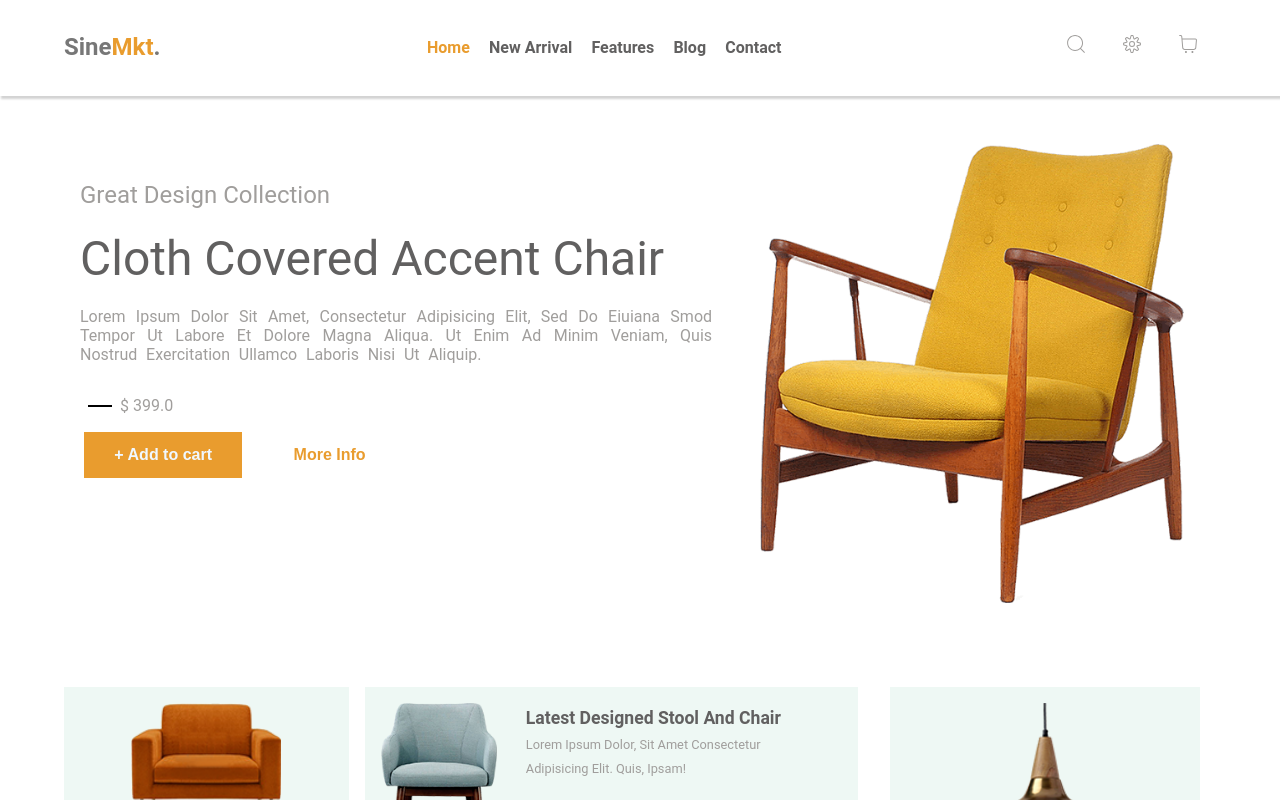
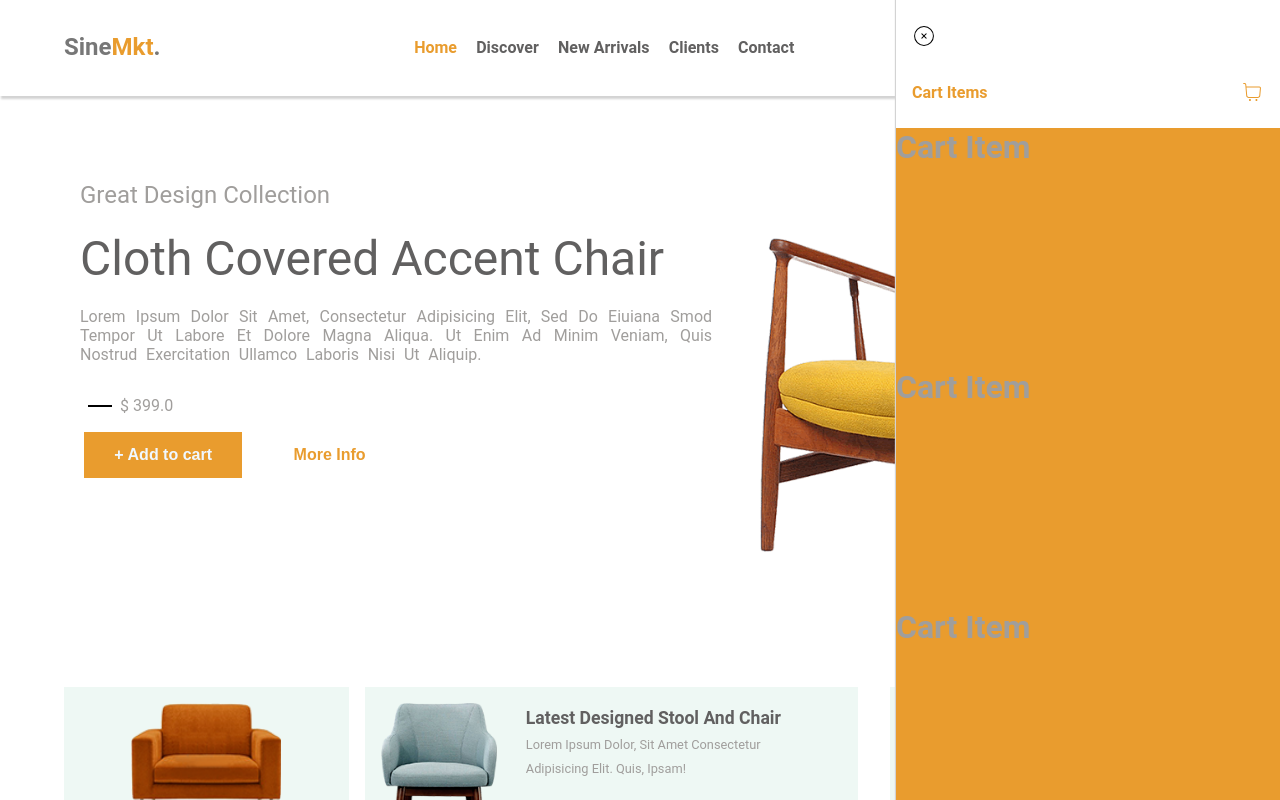
Before and after one commit to Ajaykumaraw/SineMKT-Furniture, a React (Create React App) app: page / in a window 1280 px wide. Both pictures are taken after a click on the element 1188 px from the left and 48 px from the top of the page. Shown: the top 800 px of the page. Built offline with nearby package versions, Linux system fonts and the light colour scheme.

Commit message:
cart-secton added

```diff
--- a/src/App.css
+++ b/src/App.css
@@ -1,8 +1,10 @@
+.App{
+  position: relative;
+}
+
 .header{
   position: fixed;
 }
-
-
 
 @keyframes App-logo-spin {
   from {
--- a/src/App.js
+++ b/src/App.js
@@ -1,11 +1,16 @@
 import './App.css';
+import { useState } from 'react';
+import Cart from './components/CartSection/Cart';
 import {Header,WelcomeHero,DiscoverMore,NewArrivalSection,DianingTableSection
 ,FeaturedProducts,Blog,Clients,Footer} from './components/index';
 
 function App() {
+  const[cartOpen,setCartOpen] = useState(false);
+    console.log(cartOpen);
   return (
     <div className="App">
-      <Header className="header"/>
+      <Header setCartOpen={setCartOpen} className="header"/>
+      {cartOpen?<Cart setCartOpen={setCartOpen} className='cart'/>:''}
       <WelcomeHero/>
       <DiscoverMore/>
       <NewArrivalSection/>
--- /dev/null
+++ b/src/components/CartSection/Cart.jsx
@@ -0,0 +1,33 @@
+import React from 'react';
+import './cart.css';
+import {CiShoppingCart,CiCircleRemove} from 'react-icons/ci';
+import CartItem from './ItemInCart/CartItem';
+
+
+const Cart = ({setCartOpen}) => {
+  return (
+    <div className='app__cart'>
+        <div className="app__cart-header">
+            <div className="app__cart-closeIcon">
+                <CiCircleRemove className='app__cart-close' onClick={()=>setCartOpen(false)}/>
+            </div>
+            <div className="app__cart-header-content">
+                     <h1>Cart Items</h1>
+                     <CiShoppingCart className='cartIcon'/>
+            </div>
+        </div>
+        <div className='app__cart_item-section'>
+            <CartItem/>
+            <CartItem/>
+            <CartItem/>
+            <CartItem/>
+            <CartItem/>
+        </div>
+        <div className='app__cart_checkout-section'>
+
+        </div>
+    </div>
+  )
+}
+
+export default Cart
--- /dev/null
+++ b/src/components/CartSection/ItemInCart/CartItem.jsx
@@ -0,0 +1,13 @@
+import React from 'react';
+import './cartItem.css';
+
+
+function CartItem() {
+  return (
+    <div className='cart__item'>
+        <h1>cart item</h1>
+    </div>
+  )
+}
+
+export default CartItem
--- /dev/null
+++ b/src/components/CartSection/ItemInCart/cartItem.css
@@ -0,0 +1,5 @@
+.cart__item{
+    width: 100%;
+    height: 15rem;
+    background: var(--font-color);
+}
--- /dev/null
+++ b/src/components/CartSection/cart.css
@@ -0,0 +1,59 @@
+.app__cart{
+    width: 30%;
+    height: 100vh;
+    background: rgb(255, 255, 255);
+    top:0;
+    right: 0;
+    z-index: 300;
+    position: fixed;
+    animation: OpenCart 500ms;
+    box-shadow: 1px 1px 1px 2px lightgray;
+    overflow-y: scroll;
+}
+.app__cart-header{
+    width: 100%;
+    height: 16%;
+    font-size: .5rem;
+    box-shadow: 2px 1px 1px lightgray;
+    display: flex;
+    flex-direction: column;
+    align-items: flex-start;
+    justify-content: space-around;
+    padding: 1rem;
+    color: var(--font-color);
+    cursor: pointer;
+}
+.app__cart-closeIcon{
+    display: flex;
+    align-items: flex-start;
+    font-size: 1.5rem;
+    margin-bottom: 1rem;
+    color: black;
+}
+.app__cart-header-content{
+    width: 100%;
+    display: flex;
+    align-items: center;
+    justify-content: space-between;
+}
+.cartIcon{
+    font-size: 1.5rem;
+
+}
+.app__cart_item-section{
+    width: 100%;
+    height: 2rem;
+    background: var(--font-color);
+}
+
+::-webkit-scrollbar{
+    display: none;
+}
+@keyframes OpenCart {
+    from {
+        width: 0%;
+    }
+    to {
+     width: 30%;
+    }
+  }
--- a/src/components/Clients/Clients.jsx
+++ b/src/components/Clients/Clients.jsx
@@ -8,7 +8,7 @@ import logo5 from '../../assets/images/clients/c5.png';
 
 const Clients = () => {
   return (
-    <div className='app__clients section_padding '>
+    <div id='Clients' className='app__clients section_padding '>
         <div className="clientBrands">
             <img src={logo2} alt="" />
             <img src={logo3} alt="" />
--- a/src/components/DiscoverMore/DiscoverMore.jsx
+++ b/src/components/DiscoverMore/DiscoverMore.jsx
@@ -4,7 +4,7 @@ import images from '../../assets/images';
 
 const DiscoverMore = () => {
   return (
-    <div className='app__discover section_padding'>
+    <div id='Discover' className='app__discover section_padding'>
         <div className='app__discover-arm_chair'>
             <img src={images.popular1} alt="arm char"/>
             <h2 className='app__discover-arm_chair-title card_title'>Arm char</h2>
--- a/src/components/Header/Header.jsx
+++ b/src/components/Header/Header.jsx
@@ -3,12 +3,13 @@ import './header.css';
 import {CiSearch,CiSettings,CiShoppingCart,CiMenuFries,CiCircleRemove} from 'react-icons/ci';
 import logo from '../../assets/logo/logo.png';
 
-const Header = () => {
+const Header = ({setCartOpen}) => {
   const[enable,setEnable] = useState(false);
 
   const enableMobileMenu = ()=>{
     setEnable(enable => !enable);
   }
+
   return (
     <div className='header_container section_padding'>
         <div className='header-content'>
@@ -18,22 +19,22 @@ const Header = () => {
             <div className='mobile-menu-btn' onClick={enableMobileMenu}>{enable?<CiCircleRemove></CiCircleRemove>:<CiMenuFries></CiMenuFries>}</div>
             <div className="header-menu_links">
                 <a href="#Home" id='active' className='active'>Home</a>
-                <a href="#NewArrival">New Arrival</a>
-                <a href="#clients">Features</a>
-                <a href="#Home">Blog</a>
-                <a href="#Home">Contact</a>
+                <a href="#Discover">Discover</a>
+                <a href="#NewArrival">New Arrivals</a>
+                <a href="#Clients">Clients</a>
+                <a href="#Contact">Contact</a>
             </div>
             {enable?<div className="header-menu_links-mobile">
                 <a href="#Home" id='active' className='active'>Home</a>
-                <a href="#Home">New Arrival</a>
-                <a href="#Home">Features</a>
-                <a href="#Home">Blog</a>
-                <a href="#Home">Contact</a>
+                <a href="#Discover">Discover</a>
+                <a href="#NewArrival">New Arrivals</a>
+                <a href="#Clients">Clients</a>
+                <a href="#Contact">Contact</a>
             </div> : ''}
             <div className="header_buttons">
                 <span><CiSearch/></span>
                 <span className='ciSetting'><CiSettings/></span>
-                <span><CiShoppingCart/></span>
+                <span onClick={()=> setCartOpen(true)}><CiShoppingCart/></span>
             </div>
 
         </div>
--- a/src/components/footer/Footer.jsx
+++ b/src/components/footer/Footer.jsx
@@ -4,7 +4,7 @@ import {CiSearch,CiSettings,CiShoppingCart,CiFacebook,CiInstagram,CiLinkedin,CiY
 
 const Footer = () => {
   return (
-    <div className='app__footer section_padding'>
+    <div id='Contact' className='app__footer section_padding'>
        <div className="app__footer-links">
 
             <div className="app__footer-information">
--- a/src/components/footer/footer.css
+++ b/src/components/footer/footer.css
@@ -1,6 +1,8 @@
 .app__footer{
     width: 100%;
     height: 100%;
+    margin-top: 0rem ;
+    animation: slideupcomponent 1s;
 }
 .app__footer-links{
     display: flex;
@@ -73,9 +75,18 @@
 }
 
 
+@keyframes slideupcomponent{
+    from{margin-top: 0rem ;};
+    to{margin-top: 10rem ;};
+}
 @keyframes slide{
     from{padding-left: .1rem;};
     to{padding-left: .5rem;};
+}
+.footer__icons .ic{
+    font-size: 1.5rem;
+    color: var(--font-color);
+
 }
 
 @media screen and (max-width:500px) {
```
